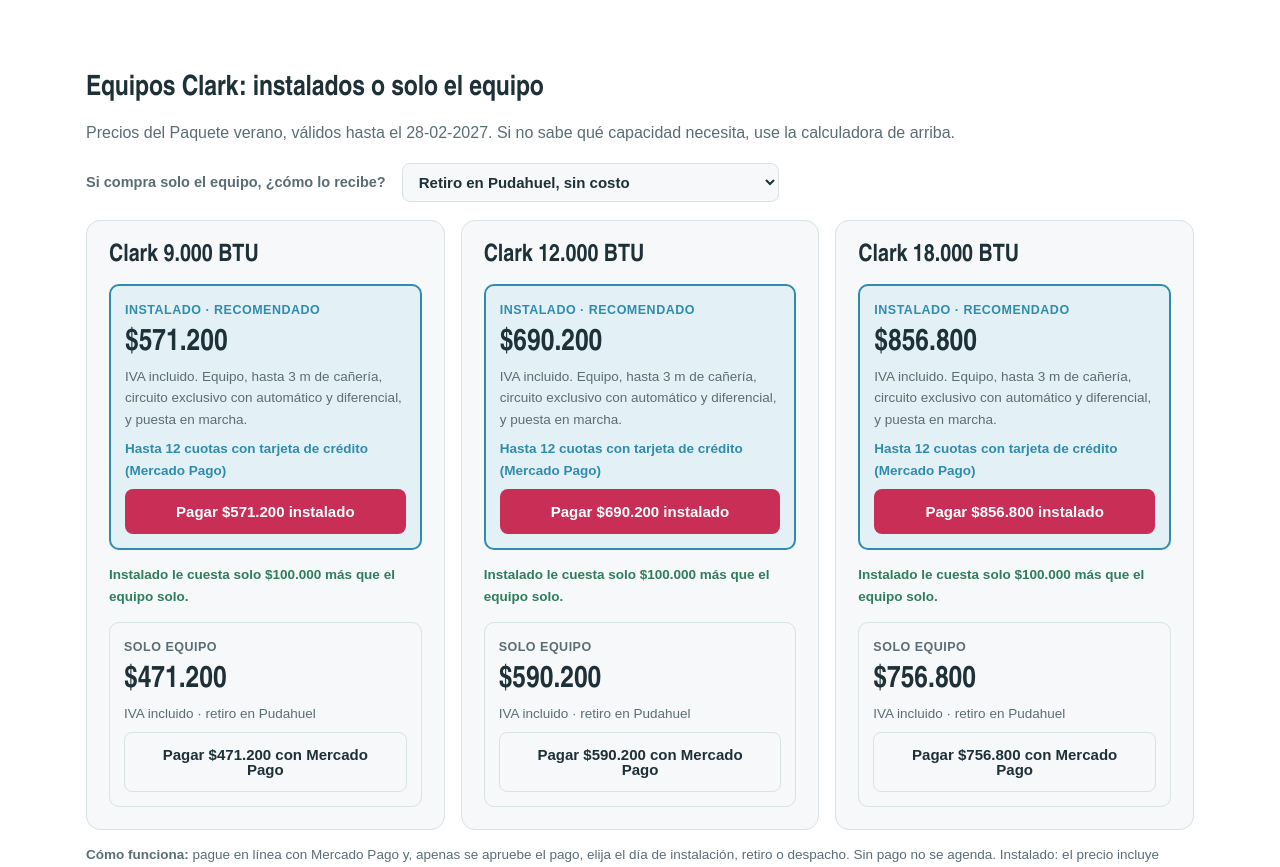
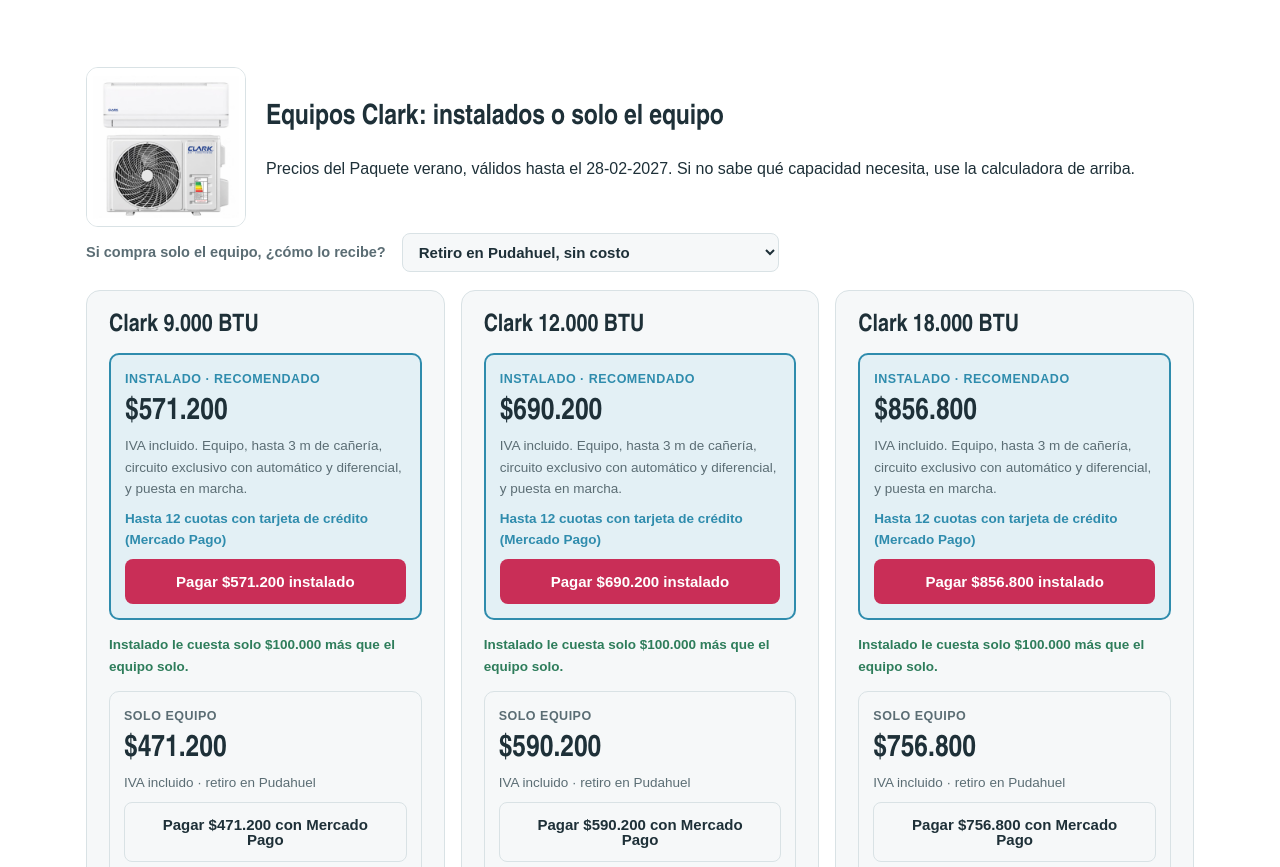
Before and after one commit to serviciosmr94-star/serviciosmr94-star.github.io, a plain HTML site: page index.html in a window 1280 px wide. Shown: the part 3322-4189 px from the top of the page. Drawn offline with Linux system fonts and the light colour scheme.

Commit message:
Actualizacion de la pagina

```diff
--- a/index.html
+++ b/index.html
@@ -16,9 +16,12 @@
 <link rel="preconnect" href="https://fonts.googleapis.com">
 <link rel="stylesheet" href="https://fonts.googleapis.com/css2?family=Barlow+Semi+Condensed:wght@500;600;700&family=IBM+Plex+Sans:wght@400;500;600&family=IBM+Plex+Mono:wght@500&display=swap">
 <script type="application/ld+json">{"@context": "https://schema.org", "@type": "Electrician", "name": "Servicios MR · Electricidad Industrial", "alternateName": ["Servicios MR", "MR Servicios"], "legalName": "Iván Patricio Morales Roldán E.I.R.L.", "taxID": "77.678.795-7", "telephone": "+56941531025", "address": {"@type": "PostalAddress", "addressLocality": "Pudahuel", "addressRegion": "Región Metropolitana", "addressCountry": "CL"}, "areaServed": ["Santiago", "Concepción", "Antofagasta"], "description": "Mantención eléctrica industrial, tableros, termografía e instalación y venta de aire acondicionado.", "url": "https://www.serviciosmr.cl/", "email": "ivan.m@serviciosmr.cl", "sameAs": ["https://www.linkedin.com/company/serviciosmr-cl"]}</script>
-<script type="application/ld+json">{"@context": "https://schema.org", "@type": "Product", "name": "Aire acondicionado Clark 9.000 BTU instalado (Paquete verano)", "brand": {"@type": "Brand", "name": "Clark"}, "description": "Equipo split Clark 9.000 BTU instalado en Santiago: hasta 3 m de cañería, circuito eléctrico exclusivo con automático y diferencial, y puesta en marcha. Garantía 6 meses equipo y 3 meses mano de obra.", "url": "https://www.serviciosmr.cl/#equipos", "offers": {"@type": "Offer", "price": "571200", "priceCurrency": "CLP", "url": "https://www.serviciosmr.cl/#equipos", "seller": {"@type": "Organization", "name": "Servicios MR · Electricidad Industrial"}}}</script>
-<script type="application/ld+json">{"@context": "https://schema.org", "@type": "Product", "name": "Aire acondicionado Clark 12.000 BTU instalado (Paquete verano)", "brand": {"@type": "Brand", "name": "Clark"}, "description": "Equipo split Clark 12.000 BTU instalado en Santiago: hasta 3 m de cañería, circuito eléctrico exclusivo con automático y diferencial, y puesta en marcha. Garantía 6 meses equipo y 3 meses mano de obra.", "url": "https://www.serviciosmr.cl/#equipos", "offers": {"@type": "Offer", "price": "690200", "priceCurrency": "CLP", "url": "https://www.serviciosmr.cl/#equipos", "seller": {"@type": "Organization", "name": "Servicios MR · Electricidad Industrial"}}}</script>
-<script type="application/ld+json">{"@context": "https://schema.org", "@type": "Product", "name": "Aire acondicionado Clark 18.000 BTU instalado (Paquete verano)", "brand": {"@type": "Brand", "name": "Clark"}, "description": "Equipo split Clark 18.000 BTU instalado en Santiago: hasta 3 m de cañería, circuito eléctrico exclusivo con automático y diferencial, y puesta en marcha. Garantía 6 meses equipo y 3 meses mano de obra.", "url": "https://www.serviciosmr.cl/#equipos", "offers": {"@type": "Offer", "price": "856800", "priceCurrency": "CLP", "url": "https://www.serviciosmr.cl/#equipos", "seller": {"@type": "Organization", "name": "Servicios MR · Electricidad Industrial"}}}</script>
+<script type="application/ld+json">{"@context": "https://schema.org", "@type": "Product", "name": "Aire acondicionado split Clark 9.000 BTU", "sku": "CLARK-9000", "brand": {"@type": "Brand", "name": "Clark"}, "description": "Equipo de aire acondicionado split Clark 9.000 BTU (unidad interior y exterior), sin instalación. Retiro en Pudahuel sin costo o despacho en la Región Metropolitana por $20.000. Garantía legal de 6 meses.", "url": "https://www.serviciosmr.cl/#equipos", "offers": {"@type": "Offer", "price": "471200", "priceCurrency": "CLP", "url": "https://www.serviciosmr.cl/#equipos", "itemCondition": "https://schema.org/NewCondition", "seller": {"@type": "Organization", "name": "Servicios MR · Electricidad Industrial"}, "shippingDetails": {"@type": "OfferShippingDetails", "shippingRate": {"@type": "MonetaryAmount", "value": "20000", "currency": "CLP"}, "shippingDestination": {"@type": "DefinedRegion", "addressCountry": "CL", "addressRegion": "RM"}}}, "image": "https://www.serviciosmr.cl/producto_clark.jpg"}</script>
+<script type="application/ld+json">{"@context": "https://schema.org", "@type": "Product", "name": "Aire acondicionado split Clark 12.000 BTU", "sku": "CLARK-12000", "brand": {"@type": "Brand", "name": "Clark"}, "description": "Equipo de aire acondicionado split Clark 12.000 BTU (unidad interior y exterior), sin instalación. Retiro en Pudahuel sin costo o despacho en la Región Metropolitana por $20.000. Garantía legal de 6 meses.", "url": "https://www.serviciosmr.cl/#equipos", "offers": {"@type": "Offer", "price": "590200", "priceCurrency": "CLP", "url": "https://www.serviciosmr.cl/#equipos", "itemCondition": "https://schema.org/NewCondition", "seller": {"@type": "Organization", "name": "Servicios MR · Electricidad Industrial"}, "shippingDetails": {"@type": "OfferShippingDetails", "shippingRate": {"@type": "MonetaryAmount", "value": "20000", "currency": "CLP"}, "shippingDestination": {"@type": "DefinedRegion", "addressCountry": "CL", "addressRegion": "RM"}}}, "image": "https://www.serviciosmr.cl/producto_clark.jpg"}</script>
+<script type="application/ld+json">{"@context": "https://schema.org", "@type": "Product", "name": "Aire acondicionado split Clark 18.000 BTU", "sku": "CLARK-18000", "brand": {"@type": "Brand", "name": "Clark"}, "description": "Equipo de aire acondicionado split Clark 18.000 BTU (unidad interior y exterior), sin instalación. Retiro en Pudahuel sin costo o despacho en la Región Metropolitana por $20.000. Garantía legal de 6 meses.", "url": "https://www.serviciosmr.cl/#equipos", "offers": {"@type": "Offer", "price": "756800", "priceCurrency": "CLP", "url": "https://www.serviciosmr.cl/#equipos", "itemCondition": "https://schema.org/NewCondition", "seller": {"@type": "Organization", "name": "Servicios MR · Electricidad Industrial"}, "shippingDetails": {"@type": "OfferShippingDetails", "shippingRate": {"@type": "MonetaryAmount", "value": "20000", "currency": "CLP"}, "shippingDestination": {"@type": "DefinedRegion", "addressCountry": "CL", "addressRegion": "RM"}}}, "image": "https://www.serviciosmr.cl/producto_clark.jpg"}</script>
+<script type="application/ld+json">{"@context": "https://schema.org", "@type": "Product", "name": "Aire acondicionado Clark 9.000 BTU instalado (Paquete verano)", "sku": "CLARK-INST-9000", "brand": {"@type": "Brand", "name": "Clark"}, "description": "Equipo split Clark 9.000 BTU instalado en Santiago: hasta 3 m de cañería, circuito eléctrico exclusivo con automático y diferencial, y puesta en marcha. Garantía 6 meses equipo y 3 meses mano de obra.", "url": "https://www.serviciosmr.cl/#equipos", "offers": {"@type": "Offer", "price": "571200", "priceCurrency": "CLP", "url": "https://www.serviciosmr.cl/#equipos", "itemCondition": "https://schema.org/NewCondition", "seller": {"@type": "Organization", "name": "Servicios MR · Electricidad Industrial"}}, "image": "https://www.serviciosmr.cl/producto_clark.jpg"}</script>
+<script type="application/ld+json">{"@context": "https://schema.org", "@type": "Product", "name": "Aire acondicionado Clark 12.000 BTU instalado (Paquete verano)", "sku": "CLARK-INST-12000", "brand": {"@type": "Brand", "name": "Clark"}, "description": "Equipo split Clark 12.000 BTU instalado en Santiago: hasta 3 m de cañería, circuito eléctrico exclusivo con automático y diferencial, y puesta en marcha. Garantía 6 meses equipo y 3 meses mano de obra.", "url": "https://www.serviciosmr.cl/#equipos", "offers": {"@type": "Offer", "price": "690200", "priceCurrency": "CLP", "url": "https://www.serviciosmr.cl/#equipos", "itemCondition": "https://schema.org/NewCondition", "seller": {"@type": "Organization", "name": "Servicios MR · Electricidad Industrial"}}, "image": "https://www.serviciosmr.cl/producto_clark.jpg"}</script>
+<script type="application/ld+json">{"@context": "https://schema.org", "@type": "Product", "name": "Aire acondicionado Clark 18.000 BTU instalado (Paquete verano)", "sku": "CLARK-INST-18000", "brand": {"@type": "Brand", "name": "Clark"}, "description": "Equipo split Clark 18.000 BTU instalado en Santiago: hasta 3 m de cañería, circuito eléctrico exclusivo con automático y diferencial, y puesta en marcha. Garantía 6 meses equipo y 3 meses mano de obra.", "url": "https://www.serviciosmr.cl/#equipos", "offers": {"@type": "Offer", "price": "856800", "priceCurrency": "CLP", "url": "https://www.serviciosmr.cl/#equipos", "itemCondition": "https://schema.org/NewCondition", "seller": {"@type": "Organization", "name": "Servicios MR · Electricidad Industrial"}}, "image": "https://www.serviciosmr.cl/producto_clark.jpg"}</script>
 <style>:root{padding-top:env(safe-area-inset-top,0px);padding-bottom:env(safe-area-inset-bottom,0px)}body{margin:0}img{max-width:100%}[hidden]{display:none!important}</style>
 <style>
 /* Layout: ficha técnica clara. La portada ES la solicitud de cotización (formulario a la vista), luego servicios como fichas, Diagnóstico Express con precio y agenda, preguntas frecuentes y cierre con teléfono, correo y agenda. */
@@ -152,6 +155,9 @@ section.s>.in{display:flex;flex-direction:column;gap:30px}
 
 /* equipos Clark: instalado o solo equipo (v12.29) */
 .eqs{margin-top:40px}
+.eq-head{display:flex;gap:20px;align-items:center;margin-bottom:6px}
+.eq-foto{width:160px;height:160px;object-fit:contain;background:#fff;border:1px solid var(--line);border-radius:12px;flex:none}
+@media (max-width:600px){.eq-head{flex-direction:column;align-items:flex-start}}
 .eqs h3.t{font-size:clamp(22px,2.6vw,28px);color:var(--text)}
 .eqs>p{color:var(--muted);margin:8px 0 18px}
 .eq-ent{display:flex;flex-wrap:wrap;align-items:center;gap:10px 16px;margin:0 0 18px;font-size:14.5px;font-weight:600;color:var(--muted)}
@@ -355,8 +361,8 @@ footer .in{display:flex;flex-wrap:wrap;gap:8px 24px;justify-content:space-betwee
         </ul>
       </div>
       <div class="eqs" id="equipos">
-        <h3 class="t">Equipos Clark: instalados o solo el equipo</h3>
-        <p>Precios del Paquete verano, válidos hasta el 28-02-2027. Si no sabe qué capacidad necesita, use la calculadora de arriba.</p>
+        <div class="eq-head"><img class="eq-foto" src="producto_clark.jpg" alt="Equipo de aire acondicionado split Clark: unidad interior y exterior" width="160" height="160"><div><h3 class="t">Equipos Clark: instalados o solo el equipo</h3>
+        <p>Precios del Paquete verano, válidos hasta el 28-02-2027. Si no sabe qué capacidad necesita, use la calculadora de arriba.</p></div></div>
         <label class="eq-ent" for="eqEnt">Si compra solo el equipo, ¿cómo lo recibe?<select id="eqEnt"><option value="r">Retiro en Pudahuel, sin costo</option><option value="d">Despacho en la Región Metropolitana: $20.000</option></select></label>
         <div class="eq-grid">
           <article class="eq">
```
Also changed, not shown: producto_clark.jpg (added).
